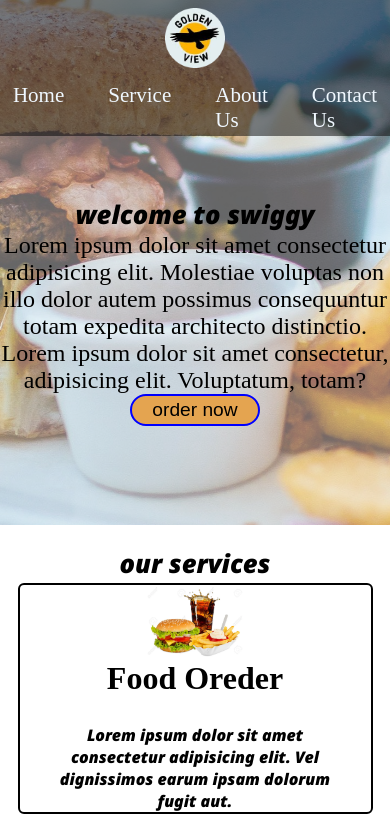
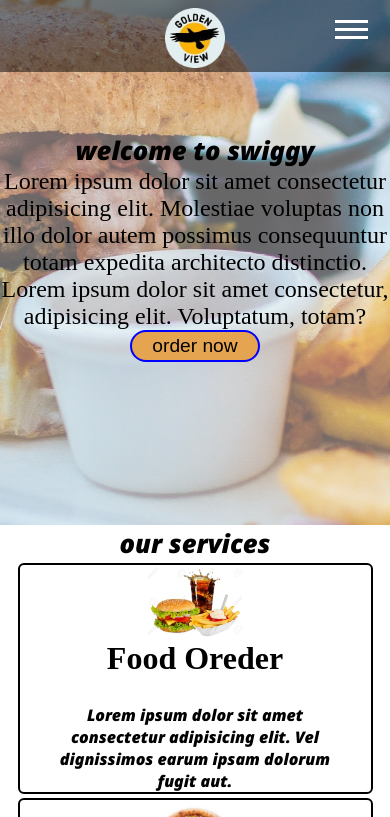
Before and after one commit to Sumandalai/second_clone, a plain HTML site: page index.html in a window 390 px wide. Shown: the top 817 px of the page. Drawn offline with nearby package versions, Linux system fonts and the light colour scheme.

Commit message:
responsive navbar added

```diff
--- a/index.html
+++ b/index.html
@@ -19,16 +19,21 @@
 </head>
 
 <body>
-    <nav id="navbar">
+    <nav id="navbar" class="navbr h-nav-resp">
         <div id="logo">
             <img src="images/logo.png" alt="error">
         </div>
-        <ul>
+        <ul class="navlst v-ul-resp">
             <li class="item"><a href="#home">Home</a></li>
             <li class="item"><a href="#services">Service</a></li>
             <li class="item"><a href="#client-section">About Us</a></li>
             <li class="item"><a href="#contact">Contact Us</a></li>
         </ul>
+        <div class="burger">
+            <div class="line"></div>
+            <div class="line"></div>
+            <div class="line"></div>
+        </div>
     </nav>
     <section id="home">
         <h1 class="h-primary">welcome to swiggy</h1>
@@ -105,6 +110,7 @@
     <footer>
         <div class="center">copy right&copy;all right preserved</div>
     </footer>
+    <script src="responsive.js"></script>
 </body>
 
 </html>
--- a/phone.css
+++ b/phone.css
@@ -1,5 +1,9 @@
 #navbar{
     flex-direction: column;
+}
+.navbr{
+    transition: 0.4s;
+    height: 200px;
 }
 #navbar li a{
     padding: 0%;
@@ -7,7 +11,22 @@
 #home{
     padding-left: 0%;
     padding-right: 0%;
-    padding-bottom: 60px;
+    padding-bottom: 104px;
+
+}
+#navbar ul{
+    display: flex;
+    flex-direction: column;
+    align-items: center;
+}
+.burger{
+    display: block;
+}
+.h-nav-resp{
+    height: 72px;
+}
+.v-ul-resp{
+    visibility: hidden;
 }
 #home::before{
     height: 525px;
--- /dev/null
+++ b/responsive.js
@@ -0,0 +1,10 @@
+  burger=document.querySelector('.burger')
+  navbr=document.querySelector('.navbr')
+  navlst=document.querySelector('.navlst')
+
+  burger.addEventListener("click",()=>{
+    navbr.classList.toggle('h-nav-resp');
+    navlst.classList.toggle('v-ul-resp');
+    document.getElementById("home").style.backgroundSize="400px";
+
+  })
--- a/style.css
+++ b/style.css
@@ -43,6 +43,19 @@
 }
 #navbar ul li a:hover{
     background-color: aqua;
+}
+.burger{
+    display: none;
+     position: absolute;
+     cursor: pointer;
+     right: 5%;
+     top: 15px;
+}
+.line{
+    width: 33px;
+    background-color: white;
+    height: 3px;
+    margin: 5px 3px;
 }
 #home{
     display: flex;
@@ -153,6 +166,7 @@
 width: 100%;
 padding: 2px;
 border-radius: 20px;
+font-size: 15px;
 }
 #contact::before{
     content: " ";
```
